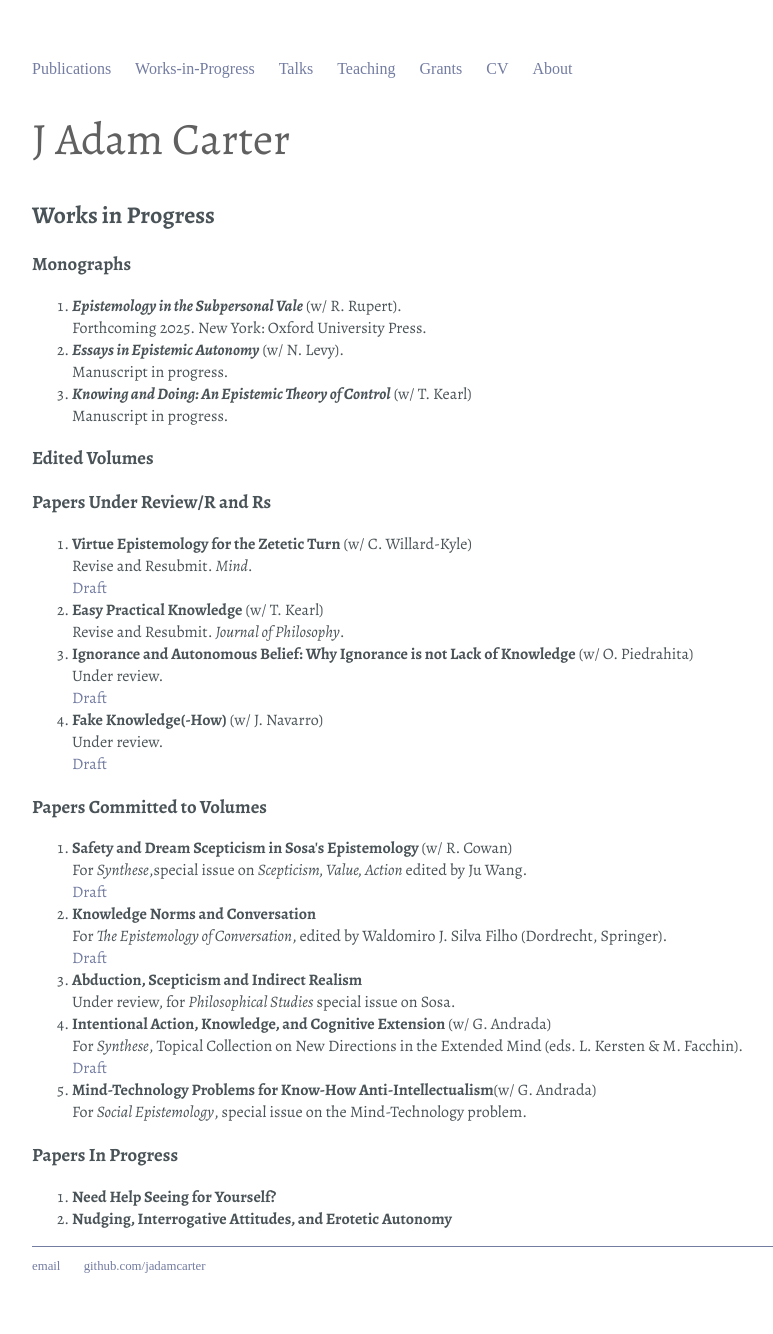
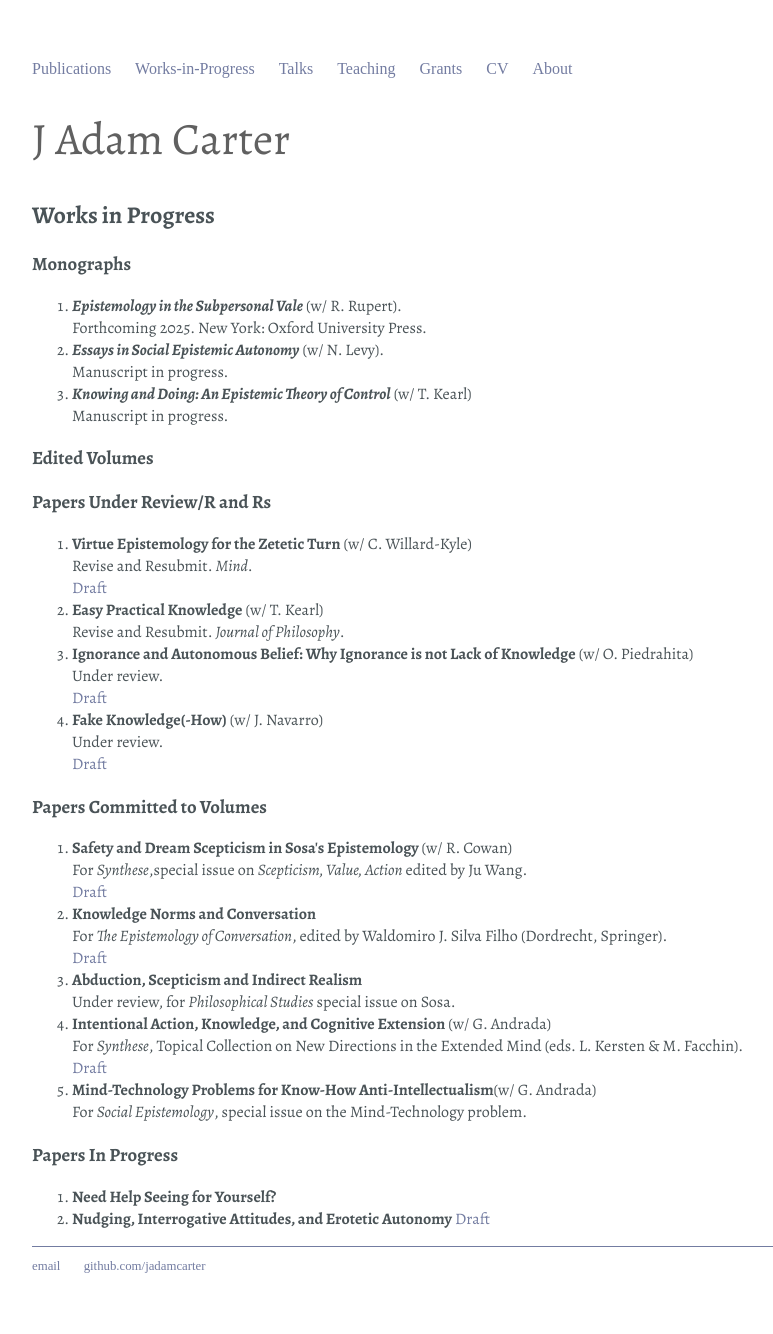
Before and after one commit to jadamcarter/jadamcarter.github.io, a Jekyll site: the page built from Works-in-Progress/index.html, in a window 1280 px wide. Shown: the whole page, without its empty margins (160-933 px from the left). Built offline with Jekyll 4.4.1, drawn with Linux system fonts in a browser that asks for light colours; some web fonts are replaced.

Commit message:
erotetic draft

```diff
--- a/Works-in-Progress/index.html
+++ b/Works-in-Progress/index.html
@@ -11,7 +11,7 @@ title: J Adam Carter
 	<li><strong><em>Epistemology in the Subpersonal Vale</em></strong> (w/ R. Rupert).<br/>
 	Forthcoming 2025. New York: Oxford University Press.</li>
 
-	<li><strong><em>Essays in Epistemic Autonomy</em></strong> (w/ N. Levy).<br/>
+	<li><strong><em>Essays in Social Epistemic Autonomy</em></strong> (w/ N. Levy).<br/>
 		Manuscript in progress.</li>
 
 	<li><strong><em>Knowing and Doing: An Epistemic Theory of Control</em></strong> (w/ T. Kearl)<br/>
@@ -65,6 +65,8 @@ title: J Adam Carter
 		<li><strong>Need Help Seeing for Yourself?</strong></li>
 
 		<li><strong>Nudging, Interrogative Attitudes, and Erotetic Autonomy</strong>
+			<a href="https://gla-my.sharepoint.com/:w:/g/personal/adam_carter_glasgow_ac_uk/ETXn5QcobX1LvxZA144PqJQBfFXt_l9NPO6s0-zEPmfUUQ?e=C7AMZT
+			">Draft</a></li>
 	</ol>
 
 
```
